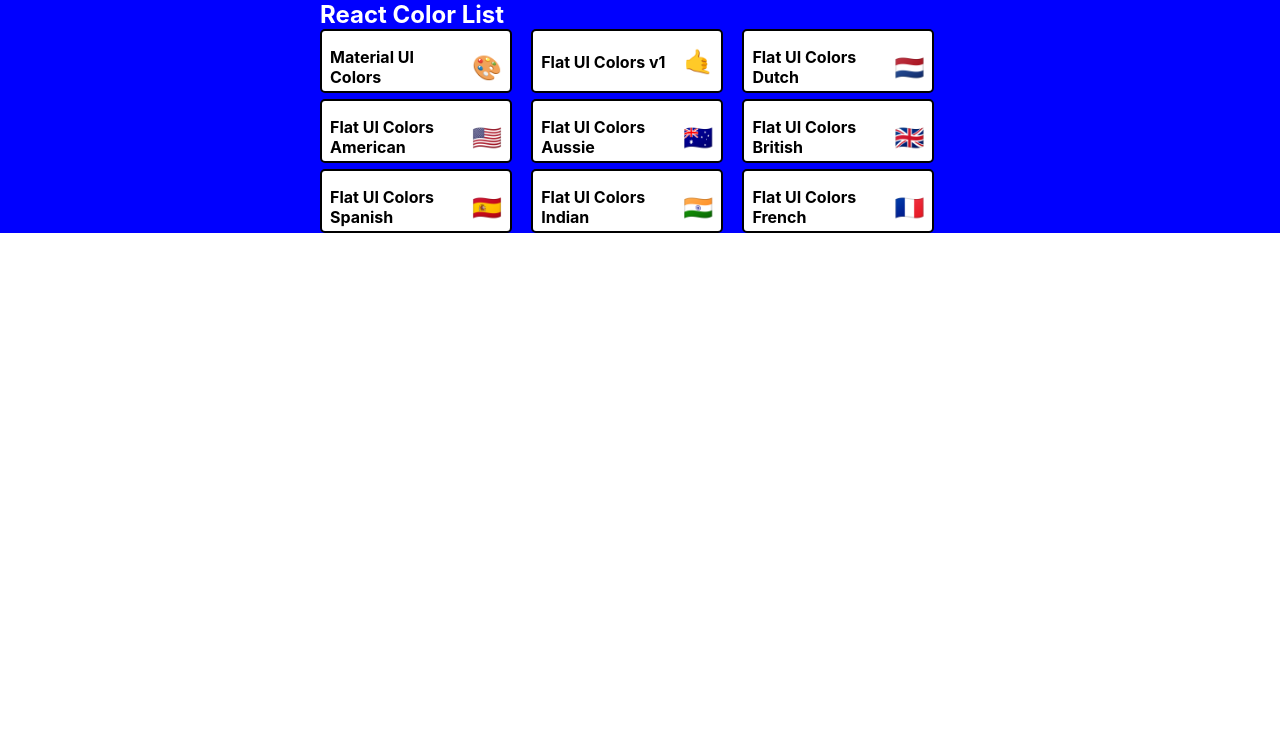
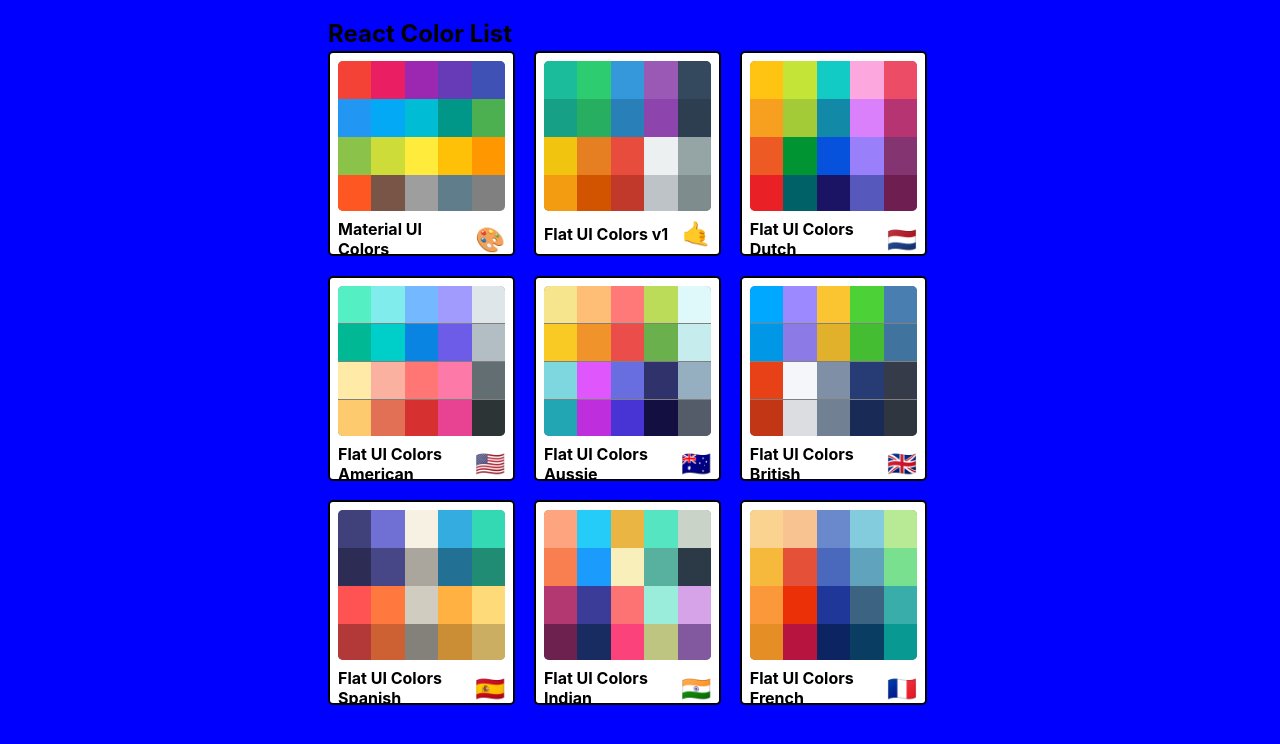
Before and after one commit to muhaidil13/color-app, a React (Create React App) app: page / in a window 1280 px wide. Shown: the top 744 px of the page. Built offline with nearby package versions, Linux system fonts and the light colour scheme.

Commit message:
adding router detail

```diff
--- a/src/App.js
+++ b/src/App.js
@@ -1,14 +1,28 @@
+import React, { Component } from 'react'
+import Pallets from './Pallets';
+import seedsColors from './seedsColors';
+import { Route, Switch } from 'react-router-dom';
+import { generatepallete } from './colorhelpers';
+import PalletList from "./palletList"
+import SingleColorPallet from './singleColorPallet';
 import './App.css';
-import Main from './main';
-import { BrowserRouter } from 'react-router-dom';
-function App() {
-  return (
-    <BrowserRouter>
+
+class App extends Component{
+  findFallet(id){
+    return seedsColors.find(function(pallete){
+        return pallete.id === id
+    })
+  }
+  render() {
+    return (
       <div className="App">
-        <Main/>
+            <Switch>
+                <Route exact path="/" render={(routeProps) =>  <PalletList pallet={seedsColors} {...routeProps}/>}/>
+                <Route exact path="/pallete/:id" render={routeprops => <Pallets pallets={generatepallete(this.findFallet(routeprops.match.params.id))}/>}/>
+                <Route exact path="/pallete/:palletid/:colorid" render={() => <SingleColorPallet/>}/>
+            </Switch>
       </div>
-    </BrowserRouter>
-  );
+      )
+  }
 }
-
-export default App;
+export default App
--- a/src/ColorBox.js
+++ b/src/ColorBox.js
@@ -1,5 +1,6 @@
 import React, { Component } from 'react'
 import {CopyToClipboard} from 'react-copy-to-clipboard';
+import { Link } from 'react-router-dom';
 import "./colorbox.css"
 class ColorBox extends Component{
     constructor(props) {
@@ -18,7 +19,7 @@
         })
     }
     render() {
-        const {name, background} = this.props;
+        const {name, background, palletid, id} = this.props;
         const {copied} = this.state;
         return (
             <CopyToClipboard text={background} onCopy={this.changeCopyState}>
@@ -34,7 +35,9 @@
                         </div>
                         <button className='copy-button'>Copy</button>
                     </div>
-                    <span className='see-more'>More</span>
+                    <Link to={`/pallete/${palletid}/${id}`} onClick={e => e.stopPropagation()}>
+                        <span className='see-more'>More</span>
+                    </Link>
                 </div>
             </CopyToClipboard>
         );
--- a/src/Pallets.js
+++ b/src/Pallets.js
@@ -17,10 +17,10 @@
         // alert(e)
     }
     render() {
-        const {colors, palletName, emoji} = this.props.pallets
+        const {colors, palletName, emoji, id} = this.props.pallets
         const {level} = this.state
         const colorBox = colors[level].map(color => (
-            <ColorBox background={color.hex} name={color.name} key={color.id}/>
+            <ColorBox background={color.hex} name={color.name} key={color.id} id={color.id} palletid={id}/>
         ))
         return (
 
--- a/src/index.js
+++ b/src/index.js
@@ -1,17 +1,13 @@
 import React from 'react';
 import ReactDOM from 'react-dom/client';
+import { BrowserRouter } from 'react-router-dom';
 import './index.css';
 import App from './App';
-import reportWebVitals from './reportWebVitals';
 
 const root = ReactDOM.createRoot(document.getElementById('root'));
 root.render(
-  <React.StrictMode>
+  <BrowserRouter>
     <App />
-  </React.StrictMode>
+  </BrowserRouter>
+
 );
-
-// If you want to start measuring performance in your app, pass a function
-// to log results (for example: reportWebVitals(console.log))
-// or send to an analytics endpoint. Learn more: https://bit.ly/CRA-vitals
-reportWebVitals();
--- a/src/main.js
+++ /dev/null
@@ -1,24 +0,0 @@
-import React, { Component } from 'react'
-import Pallets from './Pallets';
-import seedsColors from './seedsColors';
-import { Route, Switch } from 'react-router-dom';
-import { generatepallete } from './colorhelpers';
-import PalletList from "./palletList"
-class Main extends Component{
-    findFallet(id){
-        return seedsColors.find(function(pallete){
-            return pallete.id === id
-        })
-    }
-    render() {
-        return (
-            <Switch>
-                <Route exact path="/" render={() =>  <PalletList pallet={seedsColors}/>}/>
-                <Route exact path="/pallete/:id" render={routeprops => <Pallets pallets={generatepallete(this.findFallet(routeprops.match.params.id))}/>}/>
-            </Switch>
-
-
-        );
-    }
-}
-export default Main
--- a/src/minipallet.js
+++ b/src/minipallet.js
@@ -14,7 +14,11 @@
         }
     },
     color:{
-        backgroundColor: "grey"
+        backgroundColor: "grey",
+        height:"150px",
+        width:"100%",
+        borderRadius:"5px",
+        overflow:"hidden"
     },
     title:{
         display:"flex",
@@ -28,15 +32,29 @@
     },
     emoji:{
         marginLeft:"0.5rem",
-        fontSize:"1.5rem    "
+        fontSize:"1.5rem"
+    },
+    miniColorbox:{
+        height:"25%",
+        width:"20%",
+        display:"inline-block",
+        margin:"0 auto",
+        position:"relative",
+        marginBottom:"-3.5px"
     }
 }
 
 function MiniPallete(props){
-    const {classes, paletteName, emoji} = props
+    const {classes, paletteName, emoji, colors} = props
+    const miniColorbox = colors.map(cb => (
+        <div className={classes.miniColorbox} style={{backgroundColor:cb.color}} key={cb.name}></div>
+    ))
     return(
-        <div className={classes.root}>
-            <div className={classes.color}></div>
+        <div className={classes.root} onClick={props.handleClick}>
+            <div className={classes.color}>
+                {/* Color Bos */}
+                {miniColorbox}
+            </div>
             <h5 className={classes.title}>
                 {paletteName}<span className={classes.emoji}>{emoji}</span>
             </h5>
--- a/src/palletList.js
+++ b/src/palletList.js
@@ -1,10 +1,12 @@
 import React, { Component } from 'react'
 import MiniPallete from './minipallet';
+import { Link } from 'react-router-dom';
 import { withStyles } from '@material-ui/styles';
 const styles = {
     root:{
         backgroundColor: "blue",
-        height:"100%",
+        height:"100vh",
+        padding:"1rem",
         display:"flex",
         alignItems:"flex-start",
         justifyContent:"center"
@@ -21,7 +23,12 @@
         display:"flex",
         width:"100%",
         justifyContent:"space-between",
-        color:"white"
+        color:"white",
+        "& h1":{
+            color:"black",
+            padding:".2rem 0"
+
+        }
     },
     pallet:{
         boxSizing:"border-box",
@@ -34,6 +41,9 @@
 
 }
 class PalletList extends Component{
+    goToPallet(id){
+        this.props.history.push(`/pallete/${id}`)
+    }
     render() {
         const {pallet, classes} = this.props
         return (
@@ -44,7 +54,7 @@
                     </nav>
                     <div className={classes.pallet}>
                             {pallet.map(pal => (
-                                <MiniPallete {...pal}/>
+                                <MiniPallete {...pal} handleClick={() => this.goToPallet(pal.id)}/>
                             ))}
                     </div>
                 </div>
--- /dev/null
+++ b/src/singleColorPallet.js
@@ -0,0 +1,11 @@
+import React, { Component } from 'react'
+class SingleColorPallet extends Component{
+    render() {
+        return (
+            <div>
+                <h1>SingleColorPallet</h1>
+            </div>
+        );
+    }
+}
+export default SingleColorPallet;
```
